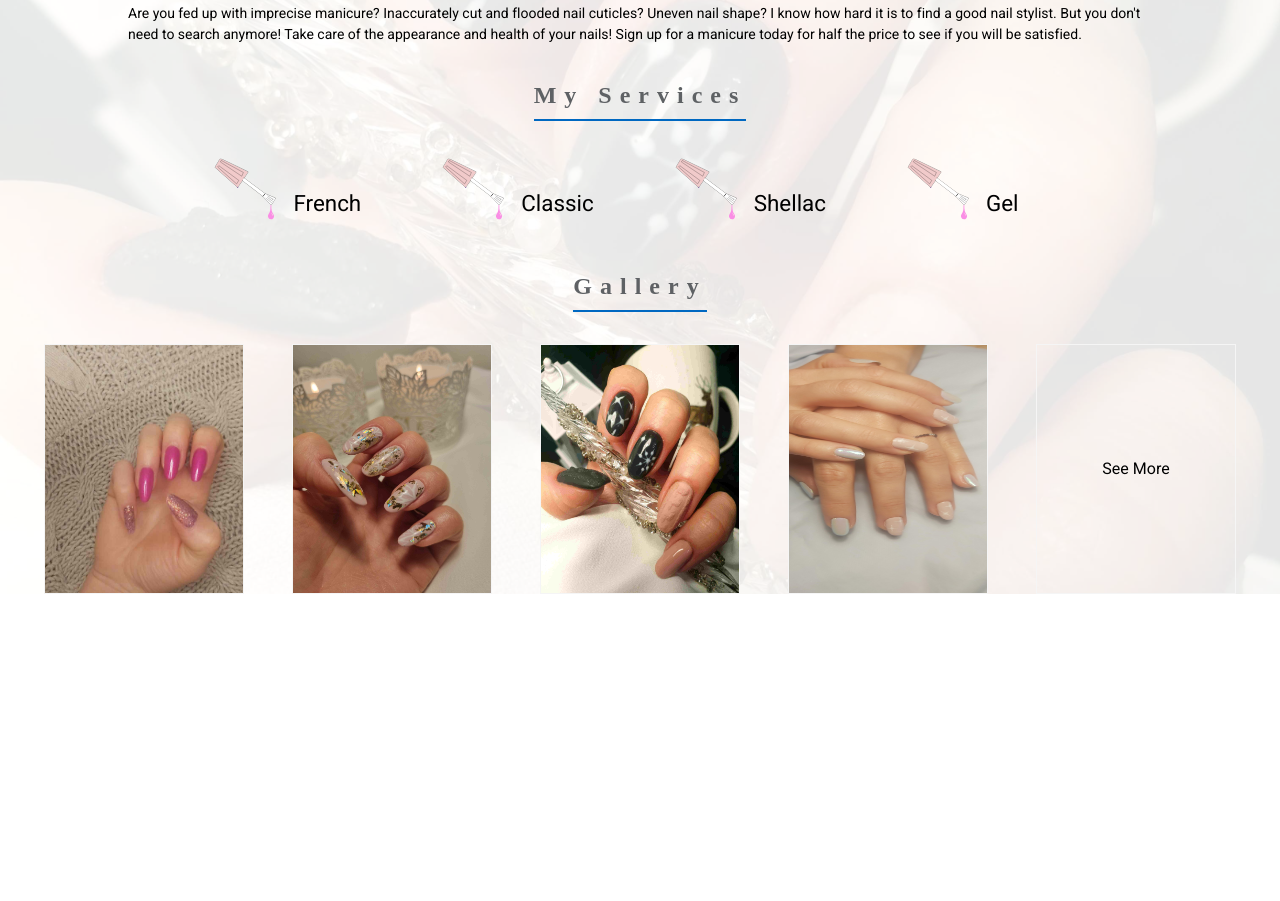
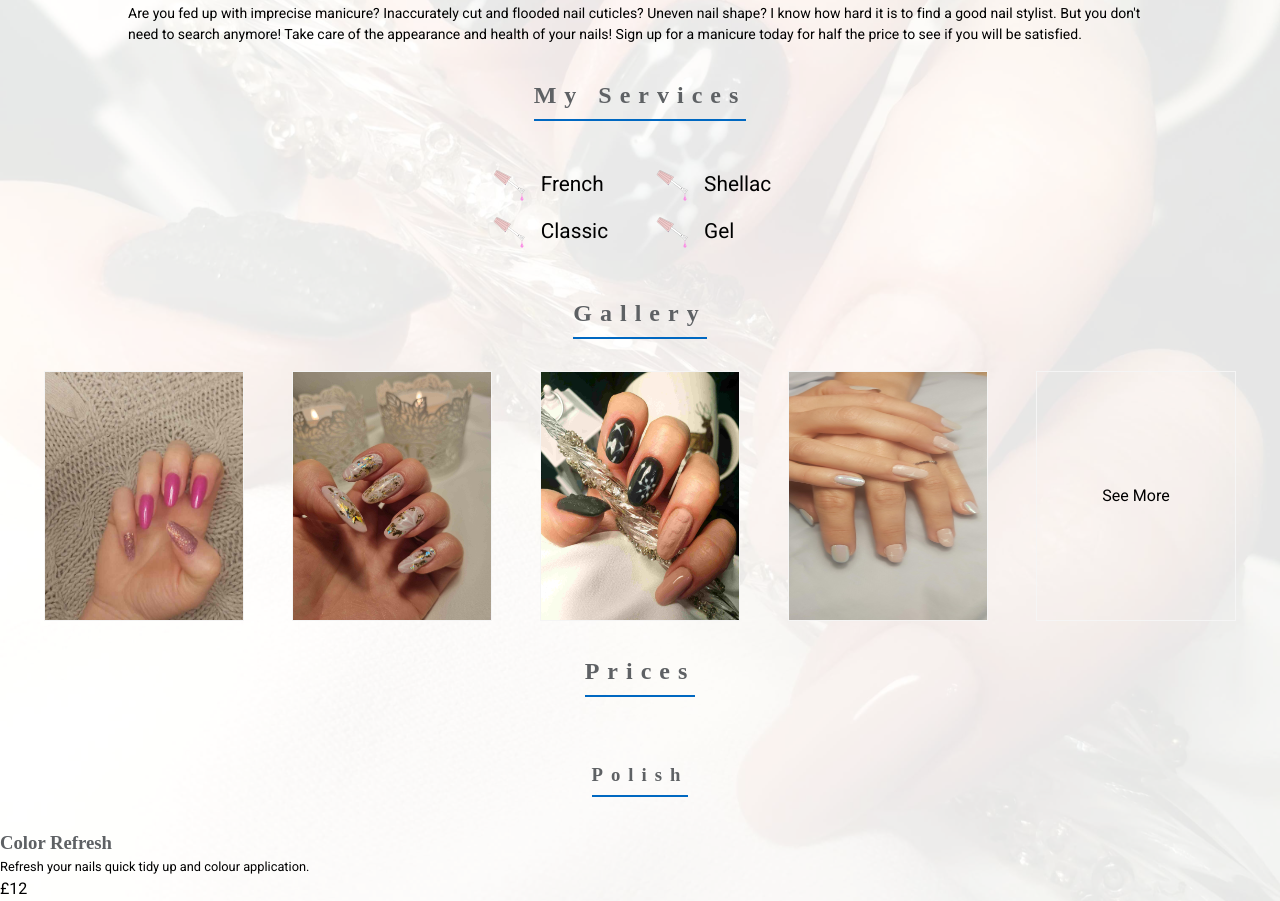
Before and after one commit to MarekKabala1/IW-Nails, a website: page index.html in a window 1280 px wide. Shown: the part 538-1439 px from the top of the page. Before the commit the page ends 1132 px from the top, so only its background shows below. Drawn offline with Linux system fonts and the light colour scheme; a web font is replaced by a local one.

Commit message:
strt section five

```diff
--- a/index.html
+++ b/index.html
@@ -58,10 +58,14 @@
             My Services
           </h2>
           <ul class="section-three_servic">
-            <li class="section-three_li">French</li>
-            <li class="section-three_li">Classic</li>
-            <li class="section-three_li">Shellac</li>
-            <li class="section-three_li">Gel</li>
+            <ul class="section-three-servic-li">
+              <li class="section-three_li section-three_french">French</li>
+              <li class="section-three_li section-three_classic">Classic</li>
+            </ul>
+            <ul class="section-three-servic-li">
+              <li class="section-three_li section-three_shellac">Shellac</li>
+              <li class="section-three_li section-three_gel">Gel</li>
+            </ul>
           </ul>
         </article>
       </section>
@@ -85,6 +89,20 @@
           </ul>
         </article>
       </section>
+      <section class="section-five">
+        <article class="flex section-five_flex">
+          <h2 class="section-five_title section-underline_title">Prices</h2>
+          <div class="section-five-subtitle_conteiner"></div>
+            <h3 class="section-five_subtitle section-underline_title">Polish</h3>
+            <h3 class="section-five_subtitle">Color Refresh</h3>
+
+            <p class="section-five-subtitle_text">
+              Refresh your nails quick tidy up and colour application.
+            </p>
+            <p class="section-five-subtitle_price">£12</p>
+          </div>
+        </article>
+      </section>
     </main>
     <script src="dist/scrypt.js"></script>
   </body>
--- a/src/layout/maincontent.css
+++ b/src/layout/maincontent.css
@@ -51,24 +51,27 @@
   display: flex;
   flex-direction: row;
   justify-content: center;
+  margin: 0 auto;
   align-items: center;
-  flex-wrap: wrap;
-  flex-basis: 1;
   padding-top: var(--base_padding);
 }
-
 .section-three_li {
-  font-size: 1.4rem;
-  padding: 0 calc(var(--base_padding) * 4) var(--base_padding) 0;
+  font-size: 1.3rem;
+  padding: 0 calc(var(--base_padding) * 2) var(--base_padding) 0;
 }
-.section-three_servic > .section-three_li::before {
+@media (--small-viewport) {
+  .section-three_li {
+    padding: 0 var(--base_padding) var(--base_padding) 0;
+  }
+}
+.section-three_li::before {
   content: "";
   display: inline-block;
-  height: 4rem;
-  width: 4rem;
+  height: 2rem;
+  width: 2rem;
   margin: -0.7rem 1rem;
   padding: var(--base_padding);
-  background-size: 4rem 4rem;
+  background-size: 2rem 2rem;
   background-image: url(../img&svg/nail-brush1.svg);
   background-repeat: no-repeat;
 }
@@ -95,3 +98,17 @@
   align-items: center;
   width: 200px;
 }
+
+.section-five_flex {
+  align-items: flex-start;
+}
+.section-five-subtitle_conteiner {
+  display: flex;
+  flex-direction: row;
+  gap: 2rem;
+  align-items: flex-start;
+  justify-content: flex-start;
+}
+.section-five-subtitle_text {
+  font-size: 0.8rem;
+}
--- a/src/utilities/veriables.css
+++ b/src/utilities/veriables.css
@@ -17,4 +17,5 @@
   --overlay_color: rgb(255, 255, 255);
   /* spaces */
   --base_padding: 1rem;
+  /* screen sizes */
 }
```
Also changed, not shown: dist/style.css.
